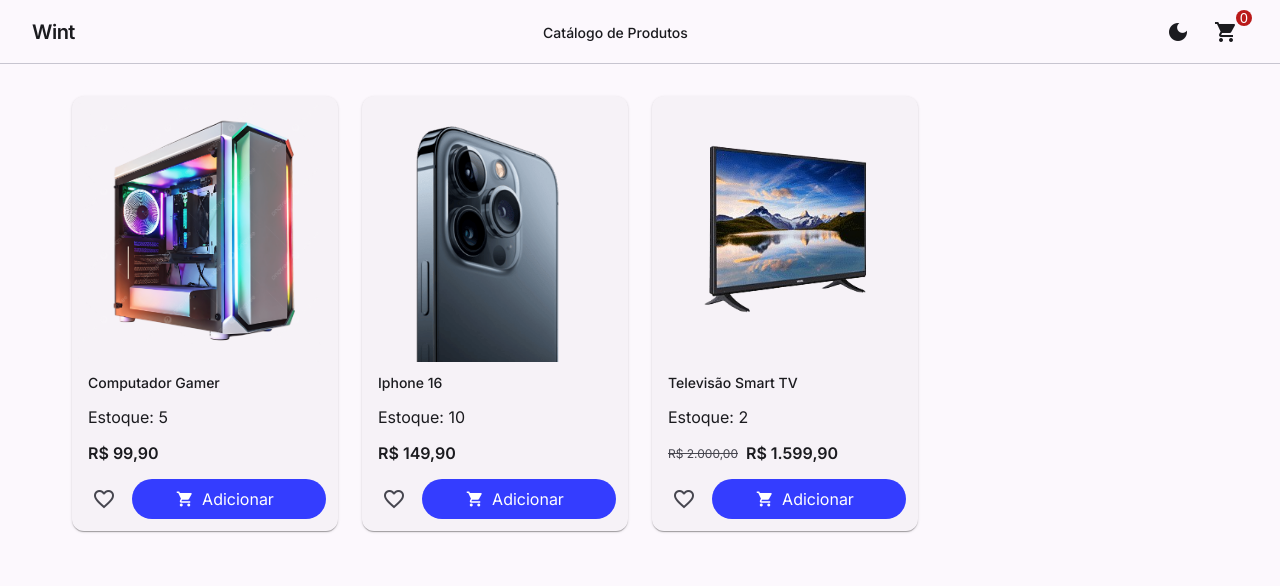
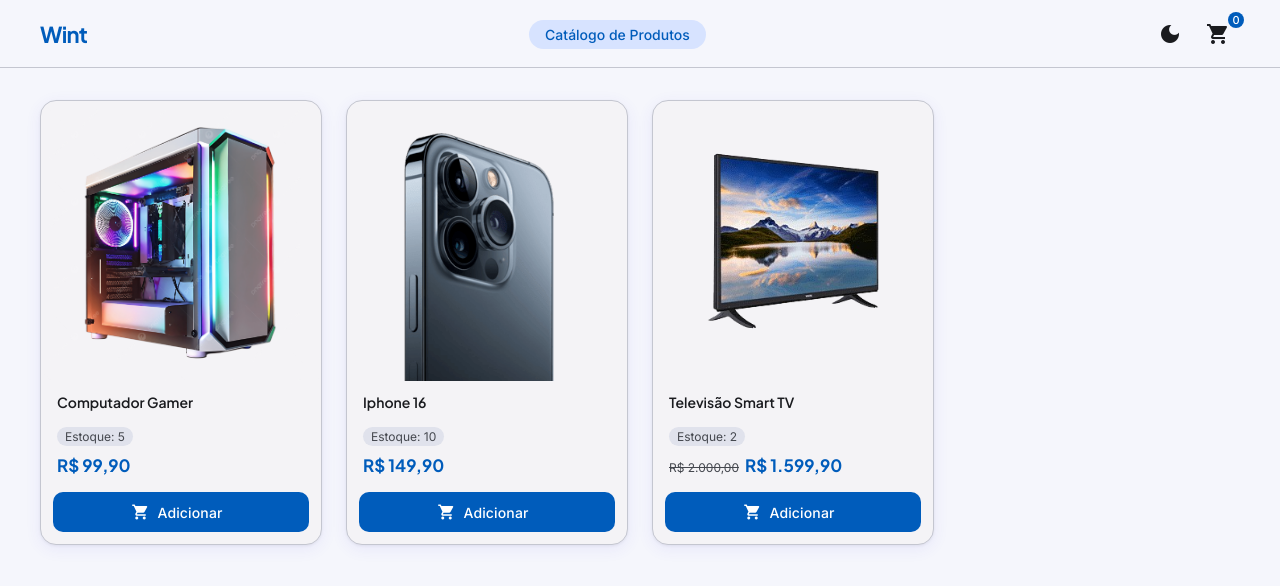
Before and after one commit to GustavoeDev/catalogo-produtos, an Angular app: page / in a window 1280 px wide. Shown: the top 586 px of the page. Built offline with nearby package versions, Linux system fonts and the light colour scheme.

Commit message:
melhora layout da aplicação

```diff
--- a/src/app/app.css
+++ b/src/app/app.css
@@ -1,5 +1,5 @@
 main {
-  padding: 2rem;
-  max-width: 1200px;
+  padding: 2rem 2.5rem;
+  max-width: 1280px;
   margin: 0 auto;
 }
--- a/src/app/components/header/header.css
+++ b/src/app/components/header/header.css
@@ -2,34 +2,48 @@ header {
   display: flex;
   align-items: center;
   justify-content: space-between;
-  padding: 0 2rem;
-  height: 64px;
-  border-bottom: 1px solid var(--mat-sys-outline-variant);
-  background: var(--mat-sys-surface);
+  padding: 0 2.5rem;
+  height: 68px;
+  border-bottom: 0.5px solid var(--mat-sys-outline-variant);
+  position: sticky;
+  top: 0;
+  z-index: 100;
+  transition: all 0.2s ease;
+
+  button {
+    .mat-badge-content {
+      background: var(--mat-sys-primary);
+      color: var(--mat-sys-on-primary);
+    }
+  }
 
   .brand {
-    font-size: 20px;
-    font-weight: 600;
-    letter-spacing: -0.5px;
-    color: var(--mat-sys-on-surface);
+    font-family: 'Plus Jakarta Sans', sans-serif;
+    font-size: 22px;
+    font-weight: 700;
+    letter-spacing: -0.8px;
+    color: var(--mat-sys-primary);
     text-decoration: none;
+    transition: all 0.2s ease;
   }
 
   nav a {
     font-size: 14px;
     color: var(--mat-sys-on-surface-variant);
     text-decoration: none;
-    padding: 6px 12px;
-    border-radius: 8px;
-    transition: background 0.15s, color 0.15s;
+    padding: 6px 16px;
+    border-radius: 999px;
+    transition: all 0.2s ease;
+    font-family: 'Inter', sans-serif;
 
     &:hover {
-      background: var(--mat-sys-surface-variant);
+      background: color-mix(in srgb, var(--mat-sys-primary-container) 60%, transparent);
       color: var(--mat-sys-on-surface);
     }
 
     &.active {
-      color: var(--mat-sys-on-surface);
+      background: var(--mat-sys-primary-container);
+      color: var(--mat-sys-primary);
       font-weight: 500;
     }
   }
@@ -44,17 +58,18 @@ header {
       align-items: center;
       gap: 8px;
       padding: 6px 10px;
-      border-radius: 8px;
+      border-radius: 10px;
       border: none;
       background: transparent;
       color: var(--mat-sys-on-surface);
       font-size: 14px;
       font-weight: 500;
       cursor: pointer;
-      transition: background 0.15s;
+      transition: all 0.2s ease;
 
       &:hover {
         background: var(--mat-sys-surface-variant);
+        box-shadow: 0 0 0 3px var(--mat-sys-primary-container);
       }
     }
   }
--- a/src/app/components/header/header.html
+++ b/src/app/components/header/header.html
@@ -9,7 +9,7 @@
 
   <div>
     <app-theme-toggle />
-    <button routerLink="/carrinho" [matBadge]="totalUnitsInCart()" matBadgeColor="warn">
+    <button routerLink="/carrinho" [matBadge]="totalUnitsInCart()">
       <mat-icon>shopping_cart</mat-icon>
     </button>
   </div>
--- a/src/app/components/product-card/product-card.css
+++ b/src/app/components/product-card/product-card.css
@@ -1,11 +1,41 @@
 mat-card {
   padding: 0;
   overflow: hidden;
+  border-radius: 16px;
+  border: 1px solid var(--mat-sys-outline-variant);
+  box-shadow: 0 1px 3px rgba(0,0,0,0.06), 0 4px 16px rgba(79,70,229,0.08) !important;
+  transition: all 0.25s ease;
+
+  :host-context(.dark-theme) & {
+    box-shadow: 0 1px 3px rgba(0,0,0,0.3), 0 4px 16px rgba(0,0,0,0.25) !important;
+  }
+
+  &:hover {
+    transform: translateY(-3px);
+    border-color: var(--mat-sys-primary);
+  }
+
+  .img-wrapper {
+    position: relative;
+
+    &::after {
+      content: '';
+      position: absolute;
+      bottom: 0;
+      left: 0;
+      right: 0;
+      height: 40px;
+      background: linear-gradient(to top, var(--mat-sys-surface), transparent);
+      pointer-events: none;
+    }
+  }
 
   img {
     aspect-ratio: 1;
     object-fit: cover;
+    width: 100%;
     margin: 0;
+    display: block;
   }
 
   mat-card-content {
@@ -13,18 +43,30 @@ mat-card {
     margin-bottom: 0.5rem;
 
     .name {
+      font-family: 'Plus Jakarta Sans', sans-serif;
       font-size: 14px;
-      font-weight: 500;
-      margin: 0 0 8px;
+      font-weight: 600;
+      color: var(--mat-sys-on-surface);
+      margin: 0 0 4px;
       white-space: nowrap;
       overflow: hidden;
       text-overflow: ellipsis;
     }
 
+    .stock {
+      font-size: 12px;
+      color: var(--mat-sys-on-surface-variant);
+      background: var(--mat-sys-surface-variant);
+      padding: 2px 8px;
+      border-radius: 999px;
+      display: inline-block;
+      margin-bottom: 8px;
+    }
+
     .prices {
       display: flex;
-      align-items: center;
-      gap: 8px;
+      align-items: baseline;
+      gap: 6px;
 
       .original {
         font-size: 12px;
@@ -33,8 +75,10 @@ mat-card {
       }
 
       .price {
-        font-size: 16px;
-        font-weight: 600;
+        font-family: 'Plus Jakarta Sans', sans-serif;
+        font-size: 17px;
+        font-weight: 700;
+        color: var(--mat-sys-primary);
       }
     }
   }
@@ -48,6 +92,43 @@ mat-card {
 
     button[mat-flat-button] {
       flex: 1;
+      border-radius: 10px;
+      font-weight: 500;
+      letter-spacing: 0.01em;
+      transition: all 0.2s ease;
+    }
+
+    button[mat-icon-button] {
+      transition: all 0.2s ease;
+      &:hover {
+        color: var(--mat-sys-error);
+        background: color-mix(in srgb, var(--mat-sys-error) 10%, transparent);
+      }
+    }
+
+    .quantity-controls {
+      display: flex;
+      align-items: center;
+      justify-content: center;
+      gap: 8px;
+      width: 100%;
+
+      span {
+        font-weight: 600;
+        font-size: 15px;
+        min-width: 32px;
+        text-align: center;
+      }
+
+      button[mat-stroked-button] {
+        border-color: var(--mat-sys-error);
+        color: var(--mat-sys-error);
+        transition: all 0.2s ease;
+
+        &:hover {
+          background: color-mix(in srgb, var(--mat-sys-error) 10%, transparent);
+        }
+      }
     }
   }
 }
--- a/src/app/components/product-card/product-card.html
+++ b/src/app/components/product-card/product-card.html
@@ -18,9 +18,6 @@
 
   <mat-card-actions>
     @if (variant === 'catalog') {
-      <button mat-icon-button>
-        <mat-icon>favorite_border</mat-icon>
-      </button>
       <button mat-flat-button [disabled]="availableStock === 0" (click)="onAdd()">
         <mat-icon>shopping_cart</mat-icon>
         @if (availableStock === 0) {
--- a/src/app/pages/cart/cart.html
+++ b/src/app/pages/cart/cart.html
@@ -47,7 +47,7 @@
           </div>
         </div>
       </mat-card-content>
-      <mat-card-actions>
+      <mat-card-actions style="margin-top: 8px;">
         <button mat-flat-button class="btn-checkout" (click)="checkout()">
           <mat-icon>check_circle</mat-icon>
           Finalizar Compra
--- a/src/app/pages/cart/cart.ts
+++ b/src/app/pages/cart/cart.ts
@@ -14,7 +14,7 @@ import { CartService } from '../../services/cart.service';
   imports: [MatDialogModule, MatButtonModule, MatIconModule],
   template: `
     <div style="text-align: center; padding: 24px;">
-      <mat-icon color="primary" style="font-size: 48px; width: 48px; height: 48px; margin-bottom: 16px;">check_circle</mat-icon>
+      <mat-icon color="primary" style="font-size: 48px; width: 48px; height: 48px;">check_circle</mat-icon>
       <h2 mat-dialog-title style="margin: 0 0 16px;">Compra realizada com sucesso!</h2>
       <mat-dialog-content>
         <p style="font-size: 16px; margin-bottom: 8px;">Obrigado por comprar conosco.</p>
--- a/src/app/pages/home/home.css
+++ b/src/app/pages/home/home.css
@@ -1,5 +1,5 @@
 .products-grid {
   display: grid;
-  grid-template-columns: repeat(auto-fill, minmax(220px, 1fr));
+  grid-template-columns: repeat(auto-fill, minmax(240px, 1fr));
   gap: 24px;
 }
--- a/src/index.html
+++ b/src/index.html
@@ -8,10 +8,8 @@
     <link rel="icon" type="image/x-icon" href="favicon.ico" />
     <link rel="preconnect" href="https://fonts.googleapis.com" />
     <link rel="preconnect" href="https://fonts.gstatic.com" crossorigin />
-    <link
-      href="https://fonts.googleapis.com/css2?family=Inter:wght@400;500;600&display=swap"
-      rel="stylesheet"
-    />
+    <link href="https://fonts.googleapis.com/css2?family=Inter:wght@400;500&family=Plus+Jakarta+Sans:wght@500;600;700&display=swap" rel="stylesheet" />
+    <link href="https://fonts.googleapis.com/icon?family=Material+Icons" rel="stylesheet" />
     <link href="https://fonts.googleapis.com/icon?family=Material+Icons" rel="stylesheet" />
   </head>
   <body>
--- a/src/material-theme.scss
+++ b/src/material-theme.scss
@@ -3,11 +3,14 @@
 // Tema Light
 :root {
   color-scheme: light;
-
   @include mat.theme((
     color: (
-      primary: mat.$blue-palette,
-      tertiary: mat.$orange-palette,
+      primary: mat.$azure-palette,       // Azul profissional, mais rico que $blue
+      tertiary: mat.$orange-palette,     // Laranja para CTAs e promoções
+    ),
+    typography: (
+      brand-family: 'Plus Jakarta Sans',
+      plain-family: 'Inter',
     ),
   ));
 }
@@ -15,12 +18,15 @@
 // Tema Dark
 .dark-theme {
   color-scheme: dark;
-
   @include mat.theme((
     color: (
-      primary: mat.$violet-palette,
+      primary: mat.$azure-palette,
       tertiary: mat.$orange-palette,
       theme-type: dark,
     ),
+    typography: (
+      brand-family: 'Plus Jakarta Sans',
+      plain-family: 'Inter',
+    ),
   ));
 }
--- a/src/styles.css
+++ b/src/styles.css
@@ -1,3 +1,12 @@
+:root {
+  --mdc-elevated-card-container-shape: 16px;
+  --mdc-outlined-card-container-shape: 16px;
+  --mat-card-subtitle-text-font: 'Inter';
+  --mdc-filled-button-container-shape: 10px;
+  --mdc-outlined-button-container-shape: 10px;
+  --mdc-icon-button-state-layer-size: 40px;
+}
+
 *,
 *::before,
 *::after {
@@ -15,3 +24,7 @@ body {
   background: var(--mat-sys-surface);
   color: var(--mat-sys-on-surface);
 }
+
+body:not(.dark-theme) {
+  background: color-mix(in srgb, var(--mat-sys-surface) 98%, var(--mat-sys-primary) 2%);
+}
```
Also changed, not shown: src/app/pages/cart/cart.css (+70 -29 lines).
